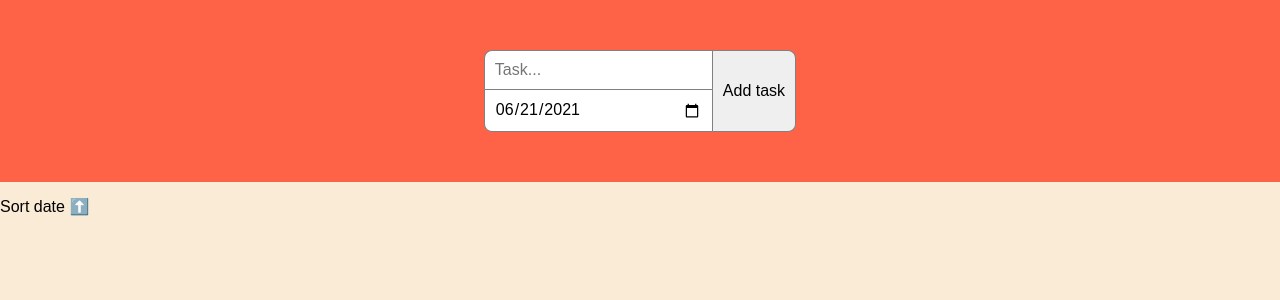
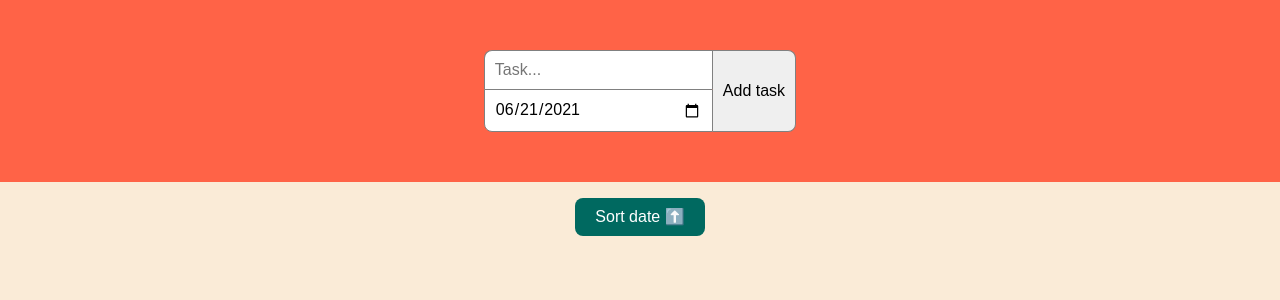
Before and after one commit to miliberlin/todo-list-typescript, a React (Create React App) app: page / in a window 1280 px wide. Shown: the top 300 px of the page. Built offline with nearby package versions, Linux system fonts and the light colour scheme.

Commit message:
added simple styling for sort btn

```diff
--- a/src/App.css
+++ b/src/App.css
@@ -72,6 +72,17 @@
   background-color: tomato;
   cursor: pointer;
 }
+.sortingPanel {
+  display: flex;
+  justify-content: center;
+}
+.sortBtnContainer {
+  background-color: rgb(0, 105, 96);
+  color: #fff;
+  display: inline-block;
+  padding: 10px 20px;
+  border-radius: 8px;
+}
 #sortBtn {
   cursor: pointer;
 }
--- a/src/App.tsx
+++ b/src/App.tsx
@@ -60,7 +60,7 @@ const App: FC = () => {
         </div>
       </div>
       <div className="sortingPanel">
-        <p>Sort date <span id="sortBtn" onClick={handleSort}>⬆️</span></p>
+        <p className="sortBtnContainer">Sort date <span id="sortBtn" onClick={handleSort}>⬆️</span></p>
       </div>
       <div className="todoList">
         {todoList
```
